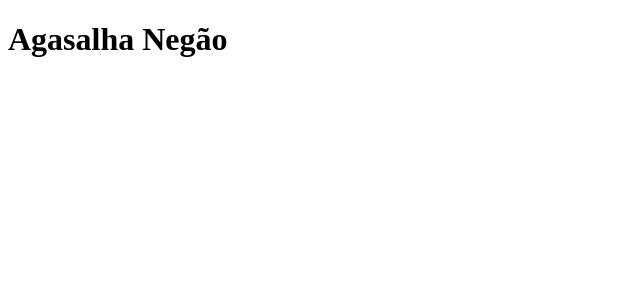
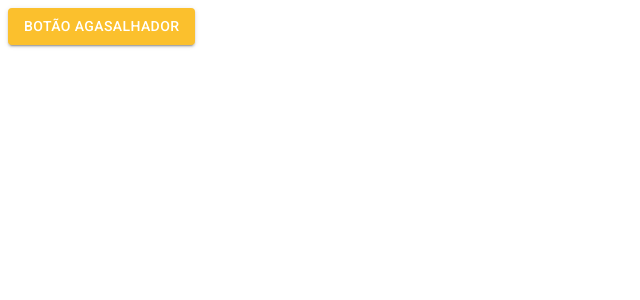
Before and after one commit to Joao-Galdino/react_project, a React (Create React App) app: page /pagina-inicial in a window 1280 px wide. Shown: the top 300 px of the page, without its empty margins (0-640 px from the left). Built offline with nearby package versions, Linux system fonts and the light colour scheme.

Commit message:
feat: Adding light theme

```diff
--- a/package.json
+++ b/package.json
@@ -3,6 +3,10 @@
   "version": "0.1.0",
   "private": true,
   "dependencies": {
+    "@emotion/react": "^11.10.5",
+    "@emotion/styled": "^11.10.5",
+    "@mui/icons-material": "^5.10.14",
+    "@mui/material": "^5.10.14",
     "react": "^18.2.0",
     "react-dom": "^18.2.0",
     "react-router-dom": "6",
--- a/public/index.html
+++ b/public/index.html
@@ -12,6 +12,13 @@
     <link rel="apple-touch-icon" href="%PUBLIC_URL%/logo192.png" />
 
     <link rel="manifest" href="%PUBLIC_URL%/manifest.json" />
+    <link rel="stylesheet"
+          href="https://fonts.googleapis.com/css?family=Roboto:300,400,500,700&display=swap"
+    />
+    <link rel="stylesheet"
+          href="https://fonts.googleapis.com/icon?family=Material+Icons"
+    />
+
     <title>Cadastros</title>
   </head>
   <body>
--- a/src/App.tsx
+++ b/src/App.tsx
@@ -1,11 +1,15 @@
+import { ThemeProvider } from "@mui/material";
 import { BrowserRouter } from "react-router-dom";
 
 import { AppRoutes } from './routes';
+import { LightTheme } from "./shared/themes";
 
 export const App = () => {
   return (
-    <BrowserRouter>
-      <AppRoutes />
-    </BrowserRouter>
+    <ThemeProvider theme={LightTheme}>
+      <BrowserRouter>
+        <AppRoutes />
+      </BrowserRouter>
+    </ThemeProvider>
   );
 }
--- a/src/routes/index.tsx
+++ b/src/routes/index.tsx
@@ -1,9 +1,10 @@
+import { Button } from '@mui/material'
 import { Routes, Route, Navigate } from "react-router-dom"
 
 export const AppRoutes = () => {
     return(
         <Routes>
-            <Route path="/pagina-inicial" element={<h1> Agasalha Negão</h1>}/>
+            <Route path="/pagina-inicial" element={<Button variant='contained' color='primary'> Botão Agasalhador</Button>}/>
             <Route path="*" element={<Navigate to="/pagina-inicial"/>}/>
         </Routes>
     )
--- /dev/null
+++ b/src/shared/themes/Light.ts
@@ -0,0 +1,23 @@
+import { createTheme } from '@mui/material';
+import { yellow, cyan } from '@mui/material/colors';
+
+export const LightTheme = createTheme({
+    palette: {
+        primary: {
+            main: yellow[700],
+            dark: yellow[800],
+            light: yellow[500],
+            contrastText: '#ffffff',
+        },
+        secondary: {
+            main: cyan[500],
+            dark: cyan[400],
+            light: cyan[300],
+            contrastText: '#ffffff',
+        },
+        background: {
+            paper: '#ffffff',
+            default: '#f7f6f3'
+        }
+    }
+});
--- a/src/shared/themes/index.ts
+++ b/src/shared/themes/index.ts
@@ -1 +1 @@
-export {};
+export * from './Light';
```
Also changed, not shown: 1 other file (tests, documents, lock files or other folders).
